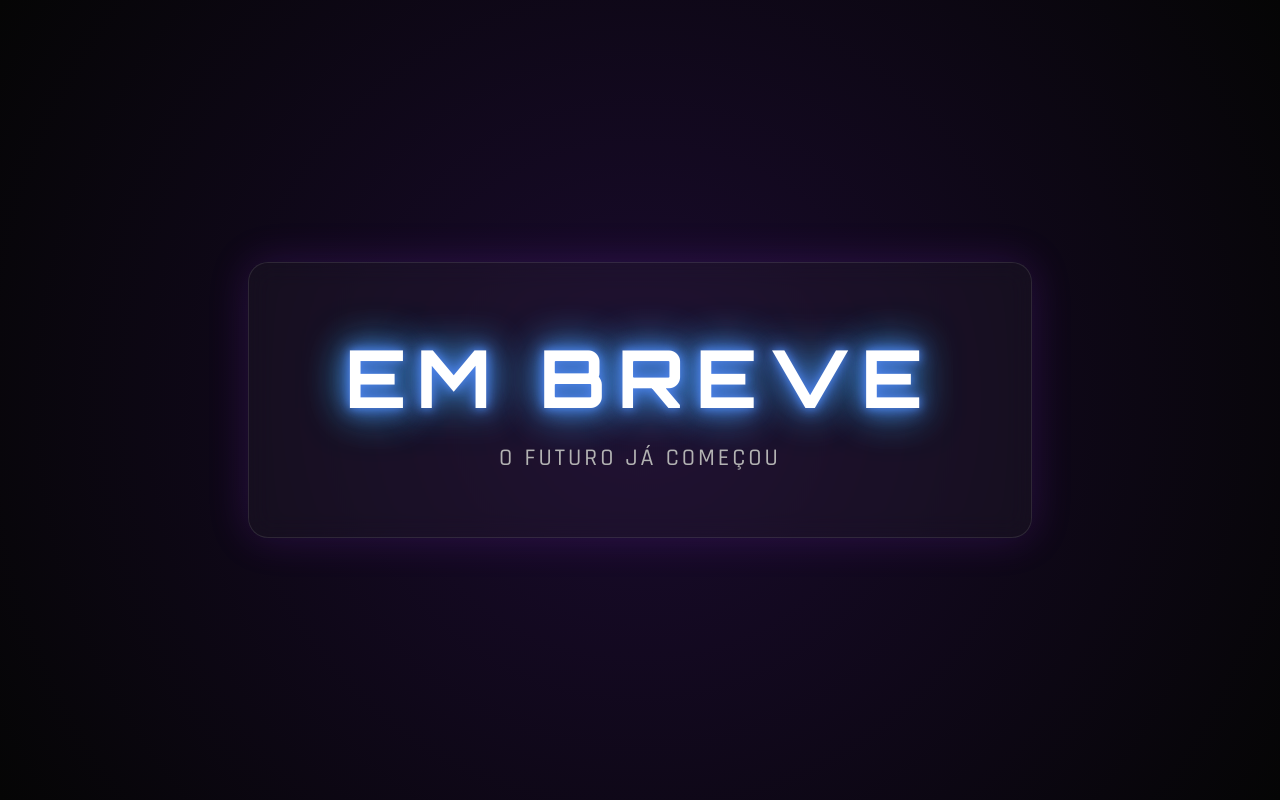
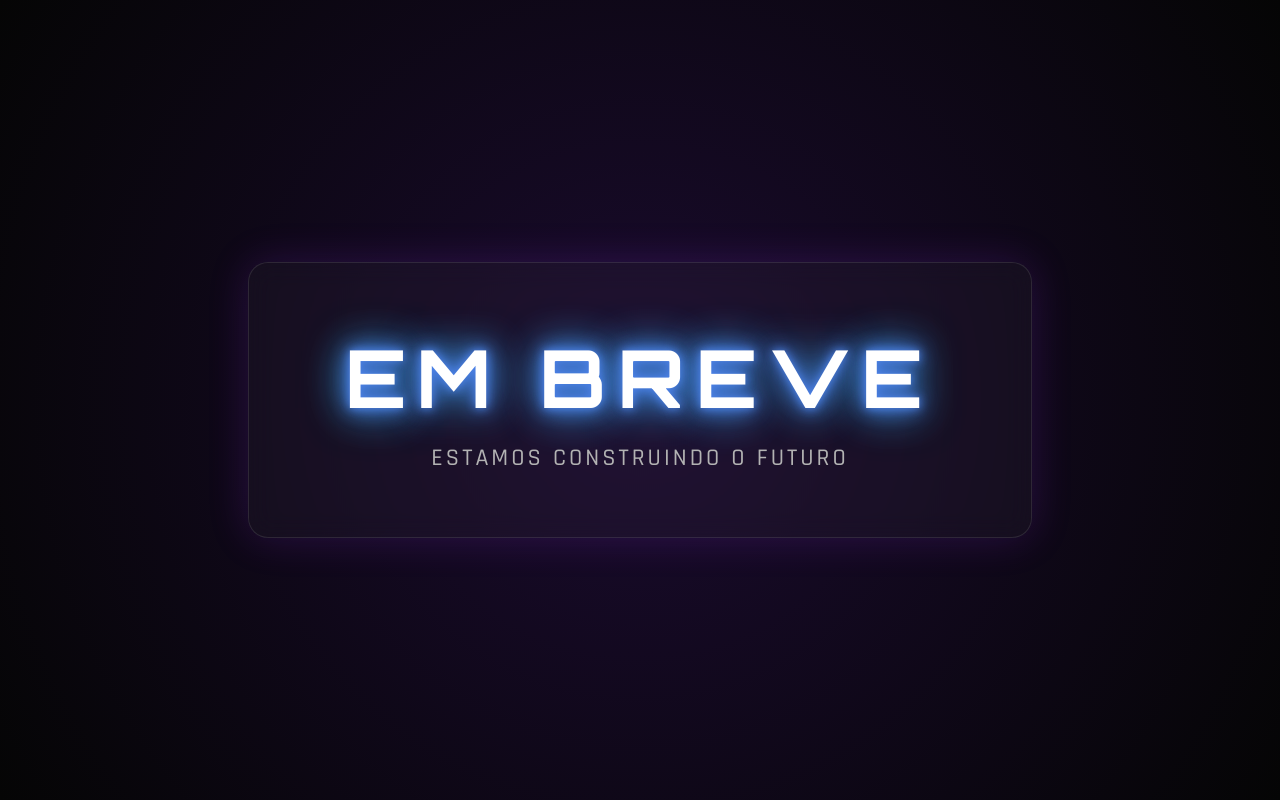
Before and after one commit to CoreonX/coreonx, a plain HTML site: page index.html in a window 1280 px wide. Drawn offline with Linux system fonts and the light colour scheme.

Commit message:
Update index.html

```diff
--- a/index.html
+++ b/index.html
@@ -99,7 +99,7 @@
     <div class="background-container">
         <div class="content">
             <h1>EM BREVE</h1>
-            <p>O Futuro já começou</p>
+            <p>Estamos construindo o Futuro</p>
         </div>
     </div>
 
```
